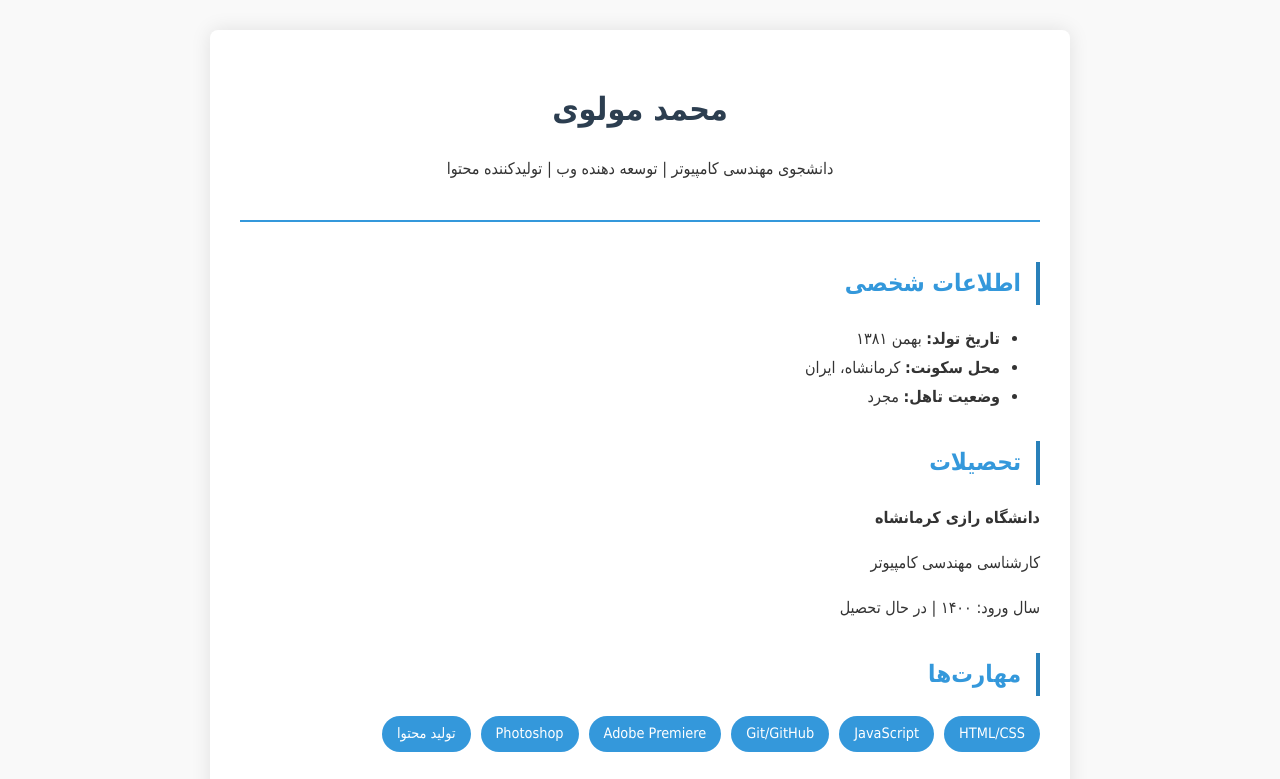
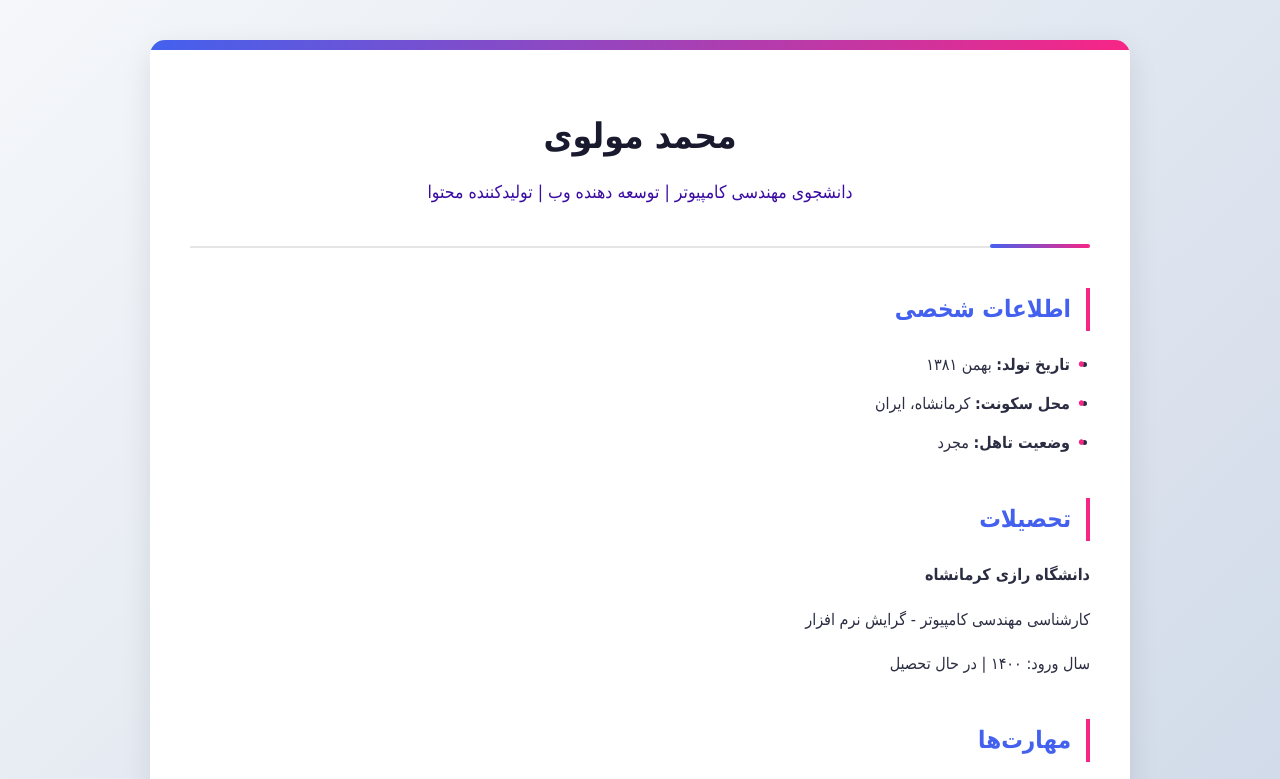
Before and after one commit to mohammad-molavi/mohammad-molavi.github.io, a plain HTML site: page index.html in a window 1280 px wide. Shown: the top 779 px of the page. Drawn offline with Linux system fonts and the light colour scheme; a web font is replaced by a local one.

Commit message:
Update index.html

```diff
--- a/index.html
+++ b/index.html
@@ -6,88 +6,185 @@
     <title>رزومه محمد مولوی | مهندس کامپیوتر</title>
     <style>
         :root {
-            --primary-color: #3498db;
-            --secondary-color: #2980b9;
-            --text-color: #333;
-            --light-bg: #f9f9f9;
-            --dark-bg: #2c3e50;
+            --primary-color: #4361ee;
+            --secondary-color: #3a0ca3;
+            --accent-color: #f72585;
+            --text-color: #2b2d42;
+            --light-bg: #f8f9fa;
+            --dark-bg: #1a1a2e;
+            --card-bg: #ffffff;
+            --font-primary: 'Vazirmatn', 'Tahoma', sans-serif;
+        }
+
+        @font-face {
+            font-family: 'Vazirmatn';
+            src: url('https://cdn.jsdelivr.net/gh/rastikerdar/vazirmatn@v33.003/fonts/webfonts/Vazirmatn-Regular.woff2') format('woff2');
+            font-weight: normal;
+            font-style: normal;
         }
 
         body {
-            font-family: 'Tahoma', 'Segoe UI', sans-serif;
+            font-family: var(--font-primary);
             line-height: 1.8;
             margin: 0;
             padding: 0;
-            background-color: var(--light-bg);
+            background: linear-gradient(135deg, #f5f7fa 0%, #c3cfe2 100%);
             color: var(--text-color);
+            min-height: 100vh;
         }
 
         .container {
-            max-width: 800px;
-            margin: 0 auto;
-            padding: 30px;
-            box-shadow: 0 0 20px rgba(0,0,0,0.1);
-            background-color: white;
-            border-radius: 8px;
-            margin-top: 30px;
-            margin-bottom: 30px;
+            max-width: 900px;
+            margin: 40px auto;
+            padding: 40px;
+            background-color: var(--card-bg);
+            box-shadow: 0 10px 30px rgba(0, 0, 0, 0.1);
+            border-radius: 15px;
+            position: relative;
+            overflow: hidden;
+        }
+
+        .container::before {
+            content: '';
+            position: absolute;
+            top: 0;
+            right: 0;
+            width: 100%;
+            height: 10px;
+            background: linear-gradient(90deg, var(--primary-color), var(--accent-color));
         }
 
         header {
             text-align: center;
             margin-bottom: 40px;
-            border-bottom: 2px solid var(--primary-color);
             padding-bottom: 20px;
+            border-bottom: 2px solid rgba(0, 0, 0, 0.1);
+            position: relative;
+        }
+
+        header::after {
+            content: '';
+            position: absolute;
+            bottom: -2px;
+            right: 0;
+            width: 100px;
+            height: 4px;
+            background: linear-gradient(90deg, var(--primary-color), var(--accent-color));
+            border-radius: 2px;
         }
 
         h1 {
             color: var(--dark-bg);
             margin-bottom: 10px;
+            font-size: 2.2rem;
+            font-weight: 700;
+        }
+
+        header p {
+            color: var(--secondary-color);
+            font-size: 1.1rem;
+            margin-top: 0;
         }
 
         h2 {
             color: var(--primary-color);
-            border-right: 4px solid var(--secondary-color);
+            border-right: 4px solid var(--accent-color);
             padding-right: 15px;
-            margin-top: 30px;
+            margin-top: 40px;
+            font-size: 1.5rem;
+            position: relative;
+        }
+
+        .section {
+            margin-bottom: 35px;
+            position: relative;
+        }
+
+        ul {
+            padding-right: 20px;
+        }
+
+        li {
+            margin-bottom: 10px;
+            position: relative;
+        }
+
+        li::before {
+            content: '•';
+            color: var(--accent-color);
+            font-weight: bold;
+            display: inline-block;
+            width: 1em;
+            margin-right: -1em;
         }
 
         .contact-info {
             display: flex;
             justify-content: center;
             flex-wrap: wrap;
-            gap: 20px;
-            margin-top: 20px;
+            gap: 25px;
+            margin-top: 30px;
         }
 
         .contact-item {
             display: flex;
             align-items: center;
-            gap: 8px;
+            gap: 10px;
+            background: rgba(67, 97, 238, 0.1);
+            padding: 10px 20px;
+            border-radius: 50px;
+            transition: all 0.3s ease;
         }
 
-        .section {
-            margin-bottom: 30px;
+        .contact-item:hover {
+            background: rgba(67, 97, 238, 0.2);
+            transform: translateY(-3px);
+        }
+
+        .contact-item a {
+            color: var(--primary-color);
+            text-decoration: none;
+            font-weight: 500;
+        }
+
+        .contact-item a:hover {
+            text-decoration: underline;
         }
 
         .skills {
             display: flex;
             flex-wrap: wrap;
-            gap: 10px;
+            gap: 12px;
         }
 
         .skill {
-            background-color: var(--primary-color);
+            background: linear-gradient(135deg, var(--primary-color), var(--secondary-color));
             color: white;
-            padding: 5px 15px;
-            border-radius: 20px;
+            padding: 8px 18px;
+            border-radius: 50px;
             font-size: 0.9em;
+            box-shadow: 0 4px 6px rgba(0, 0, 0, 0.1);
+            transition: all 0.3s ease;
         }
 
-        @media (max-width: 600px) {
+        .skill:hover {
+            transform: translateY(-3px);
+            box-shadow: 0 6px 12px rgba(0, 0, 0, 0.15);
+        }
+
+        @media (max-width: 768px) {
             .container {
-                padding: 20px;
-                margin: 10px;
+                padding: 30px 20px;
+                margin: 20px 10px;
+            }
+
+            h1 {
+                font-size: 1.8rem;
+            }
+
+            .contact-info {
+                flex-direction: column;
+                gap: 15px;
             }
         }
     </style>
@@ -111,7 +208,7 @@
         <section class="section">
             <h2>تحصیلات</h2>
             <p><strong>دانشگاه رازی کرمانشاه</strong></p>
-            <p> کارشناسی مهندسی کامپیوتر </p>
+            <p>کارشناسی مهندسی کامپیوتر - گرایش نرم افزار</p>
             <p>سال ورود: ۱۴۰۰ | در حال تحصیل</p>
         </section>
 
@@ -143,7 +240,7 @@
             <ul>
                 <li>توسعه مهارت‌های برنامه‌نویسی وب</li>
                 <li>یادگیری فریمورک‌های مدرن مانند React</li>
-                <li>تولید محتوا های کاربردی و هدفمند</li>
+                <li>تولید محتواهای کاربردی و هدفمند</li>
                 <li>ادغام مهارت‌های تولید محتوا با برنامه‌نویسی</li>
             </ul>
         </section>
@@ -153,7 +250,7 @@
             <div class="contact-info">
                 <div class="contact-item">
                     <span>📧 ایمیل:</span>
-                    <a href="mailto:your-email@example.com">mohammad.molavie.4002103040.com</a>
+                    <a href="mailto:mohammad.molavie.4002103040.com">mohammad.molavie.4002103040.com</a>
                 </div>
                 <div class="contact-item">
                     <span>🔗 گیتهاب:</span>
```
